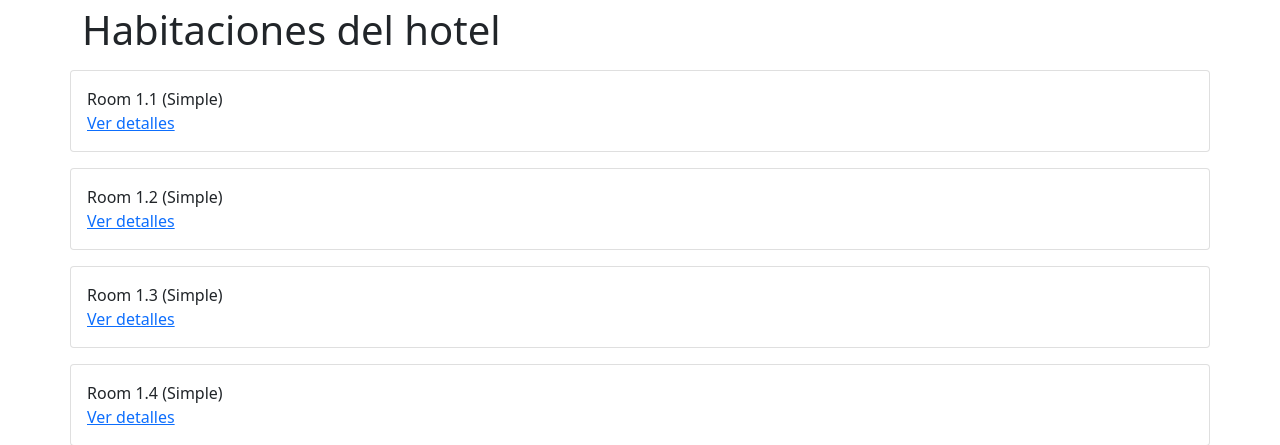
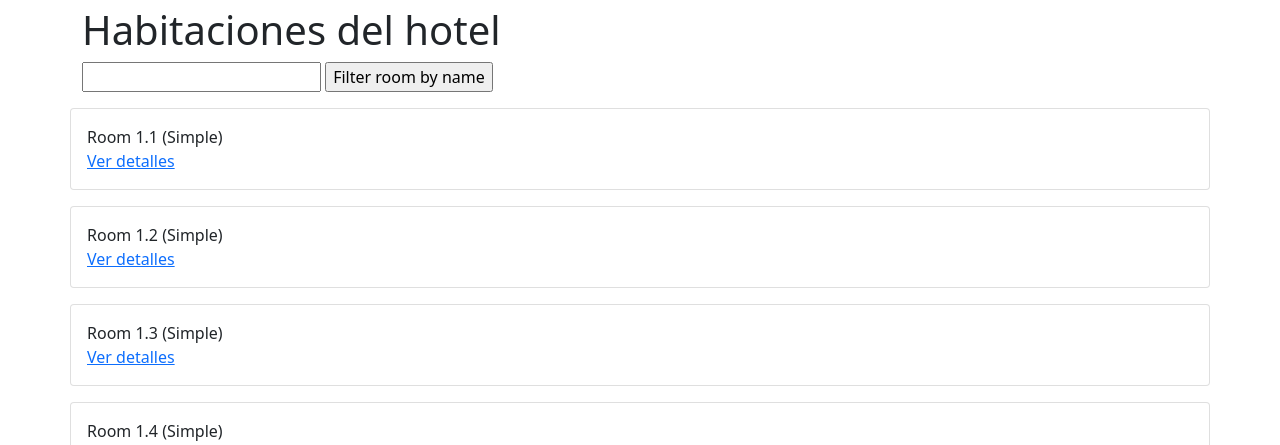
Before and after one commit to oscarchapp/testbookingengine, a Django app: page /rooms/ in a window 1280 px wide. Shown: the part 58-503 px from the top of the page. Run offline with Django 4.2, Linux system fonts and the light colour scheme; data comes from the database, SQL or seed files in the repository.

Commit message:
feat(pms): Add form to rooms template

```diff
--- a/pms/templates/rooms.html
+++ b/pms/templates/rooms.html
@@ -2,6 +2,12 @@
 
 {% block content %}
 <h1>Habitaciones del hotel</h1>
+
+<form action="{% url 'rooms' %}" method="GET">
+    <input type="text" name="room_name">
+    <input type="submit" value="Filter room by name">
+</form>
+
 {% for room in rooms%}
 <div class="row card mt-3 mb-3 hover-card bg-tr-250">
     <div class="col p-3">
```
